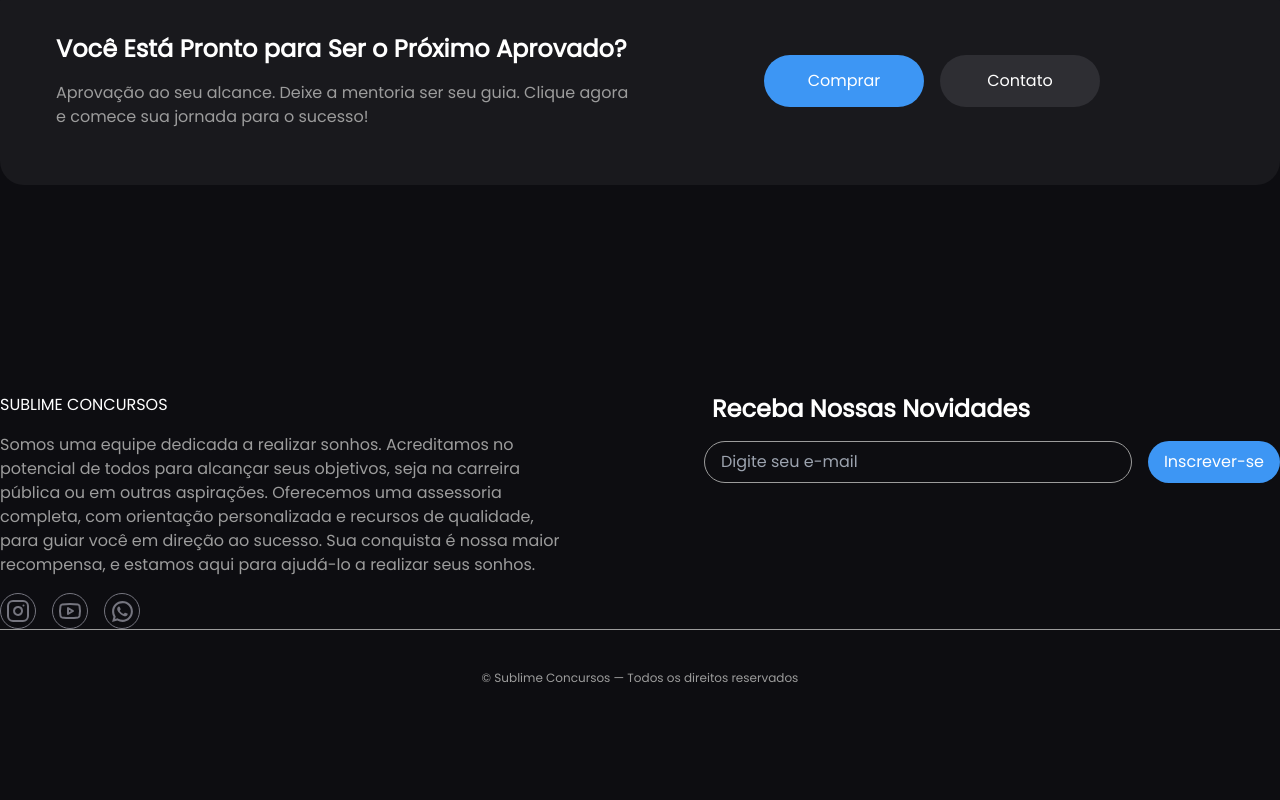
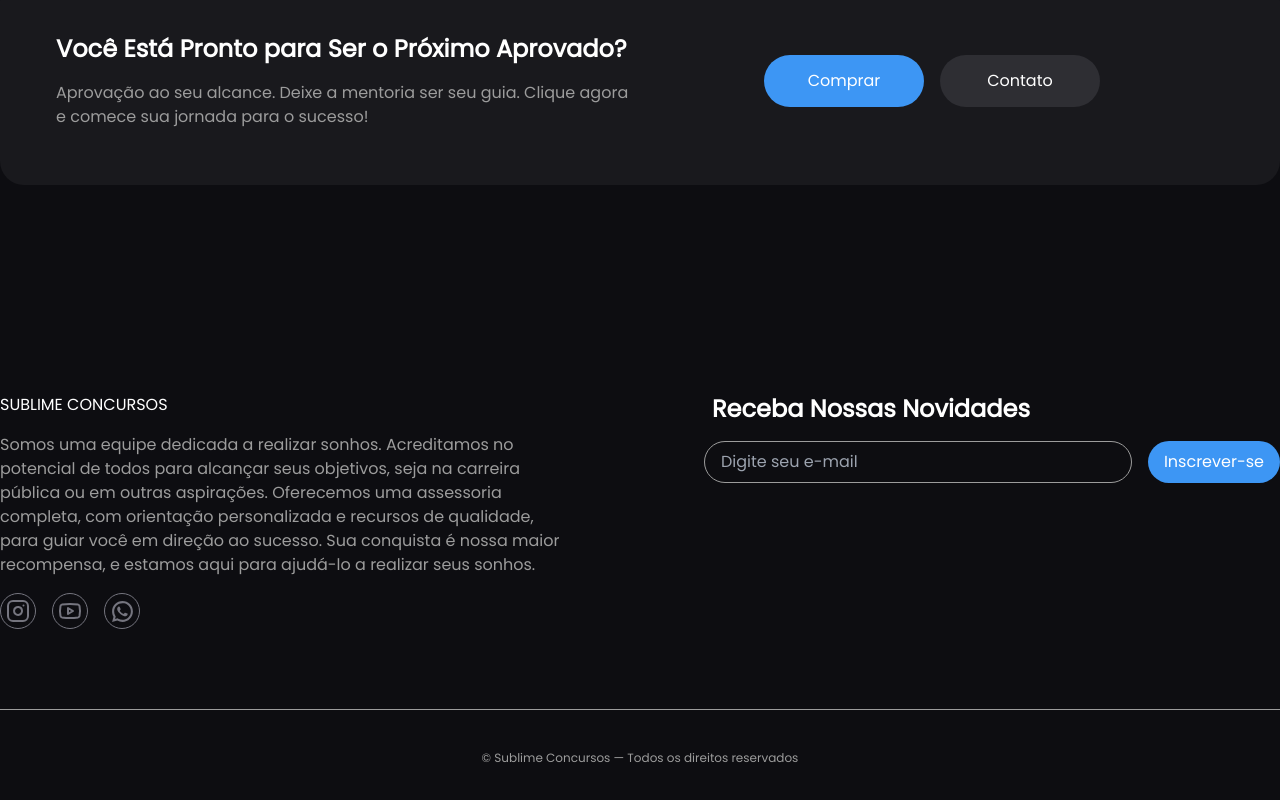
Before and after one commit to cfcamargo/sublime-concurso, a Nuxt app: page / in a window 1280 px wide. Shown: the part 5608-6408 px from the top of the page. Built offline with nearby package versions, Linux system fonts and the light colour scheme.

Commit message:
feat : finish desktop

```diff
--- a/components/organisms/Footer.vue
+++ b/components/organisms/Footer.vue
@@ -29,7 +29,7 @@
       </div>
     </div>
 
-    <div class="mt-2git0 border-t border-gray-text py-10 flex justify-center">
+    <div class="mt-20 border-t border-gray-text py-10 flex justify-center">
       <span class="text-xs text-gray-text">
         © Sublime Concursos — Todos os direitos reservados
       </span>
```
